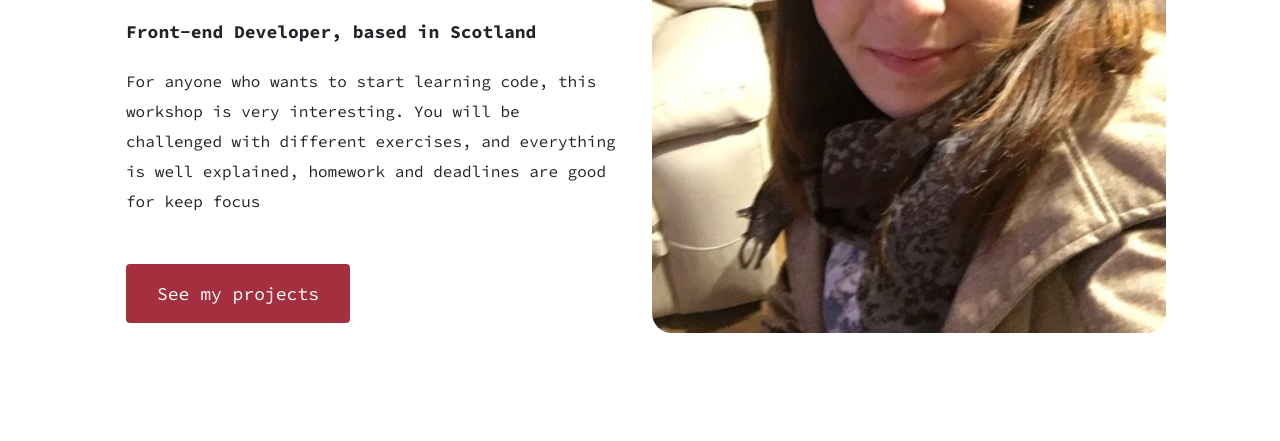
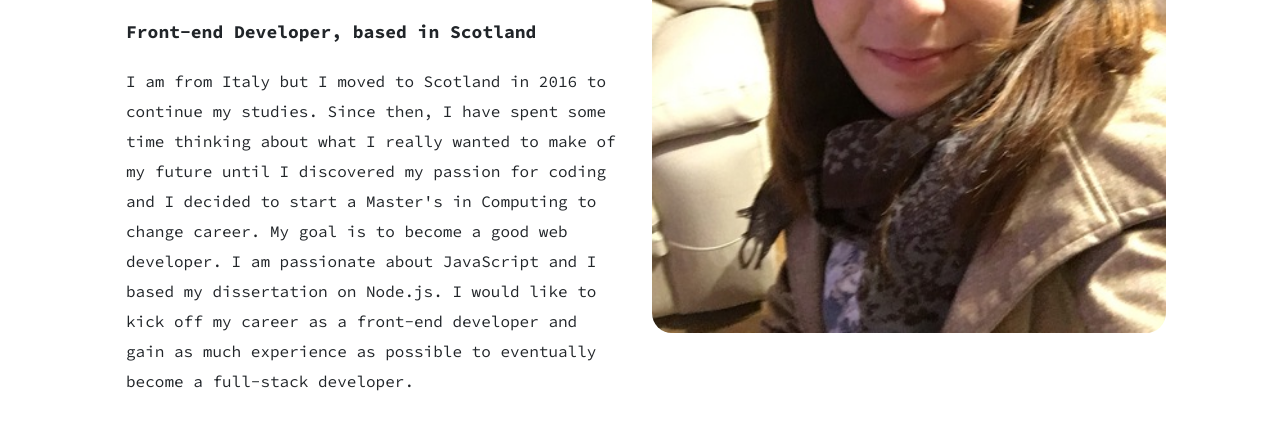
Before and after one commit to SaraDanieli/portfolio, a plain HTML site: page about.html in a window 1280 px wide. Shown: the part 307-748 px from the top of the page. Drawn offline with nearby package versions, Linux system fonts and the light colour scheme.

Commit message:
update about description

```diff
--- a/about.html
+++ b/about.html
@@ -89,10 +89,14 @@
           <h1>Hi, I am Sara Danieli</h1>
           <h2 class="my-4">Front-end Developer, based in Scotland</h2>
           <p class="mb-5">
-            For anyone who wants to start learning code, this workshop is very
-            interesting. You will be challenged with different exercises, and
-            everything is well explained, homework and deadlines are good for
-            keep focus
+            I am from Italy but I moved to Scotland in 2016 to continue my
+            studies. Since then, I have spent some time thinking about what I
+            really wanted to make of my future until I discovered my passion for
+            coding and I decided to start a Master's in Computing to change
+            career. My goal is to become a good web developer. I am passionate
+            about JavaScript and I based my dissertation on Node.js. I would
+            like to kick off my career as a front-end developer and gain as much
+            experience as possible to eventually become a full-stack developer.
           </p>
           <a
             href="/work.html"
```
